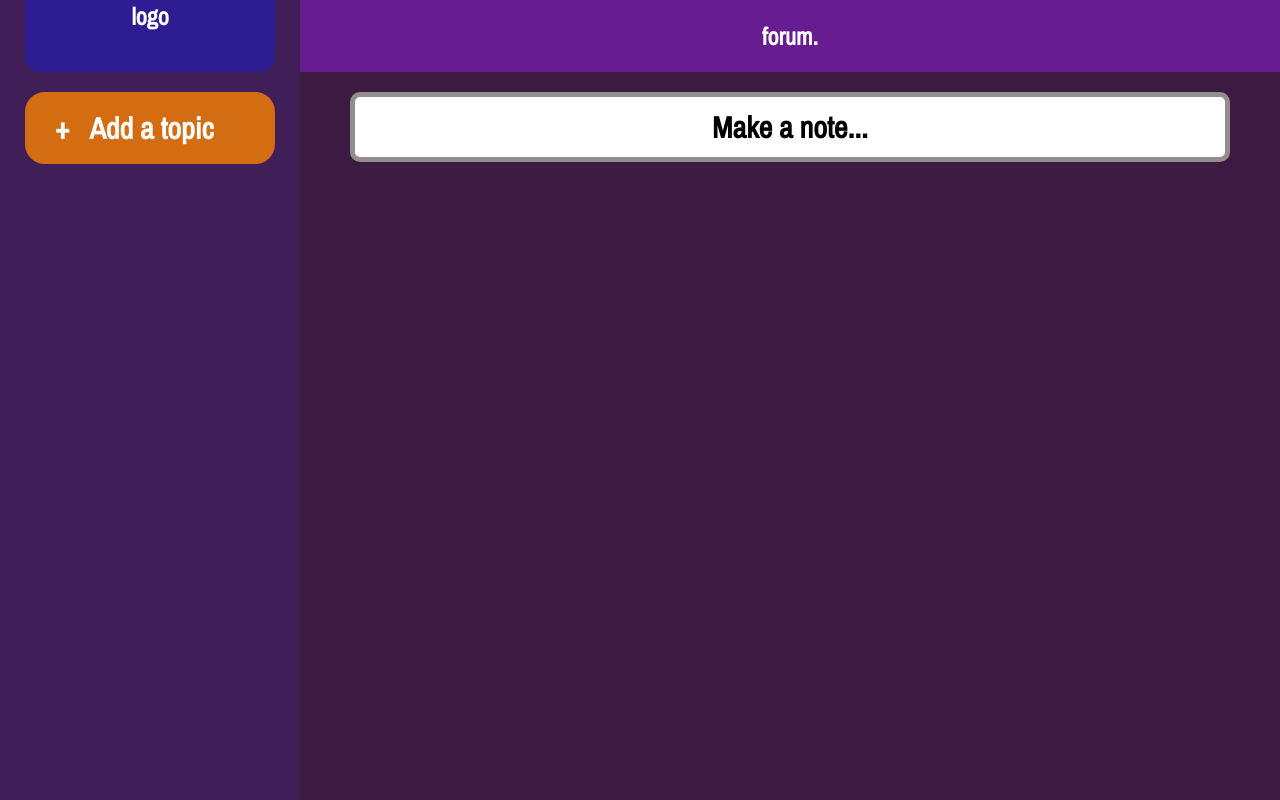
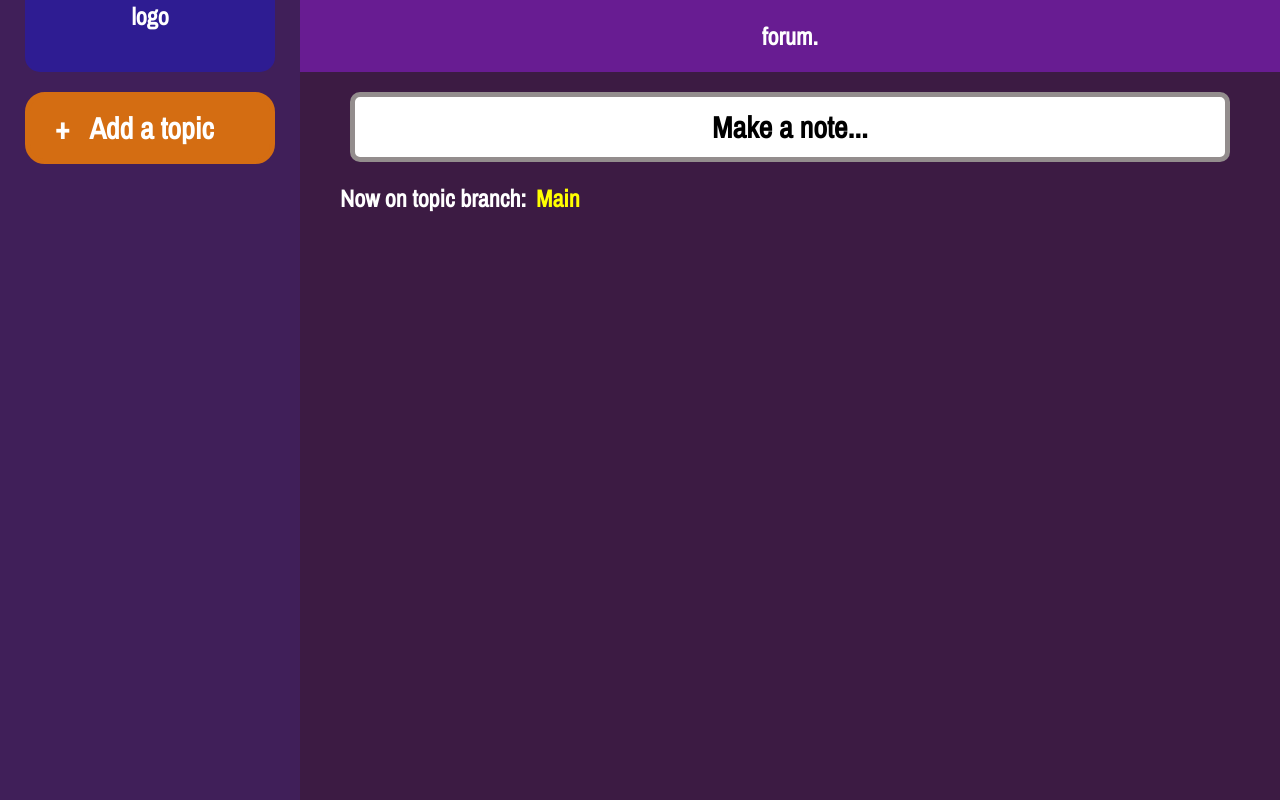
Before and after one commit to trimonuter/OKrecorder, a website: page index.html in a window 1280 px wide. Drawn offline with nearby package versions, Linux system fonts and the light colour scheme; no server answers.

Commit message:
added topic branch notifier that changes when a topic card is clicked

```diff
--- a/index.html
+++ b/index.html
@@ -77,6 +77,10 @@
             <h2>Make a note...</h2>
         </div>
 
+        <div id="branch-container">
+            <h2>Now on topic branch:</h2>
+            <h2 id="branch">Main</h2>
+        </div>
         <template id="post">
             <div class="user-post">
                 <div class="user-header">
--- a/script.js
+++ b/script.js
@@ -117,6 +117,7 @@ function appendNote(user, text) {
     main.append(clone);
 }
 
+const branchName = document.getElementById('branch');
 function refreshCards() {
     const cardList = document.querySelectorAll(".topic-card")
     cardList.forEach(card => {
@@ -129,6 +130,10 @@ function refreshCards() {
                         });
                         card.classList.add("card-clicked");
                         card.previousElementSibling.style.color = "white";
+
+                        const branch = card.querySelector('.topic-title').textContent;
+                        branchName.textContent = branch;
+
                     })
                 })
 }
--- a/style.css
+++ b/style.css
@@ -315,6 +315,22 @@ header h2 {
     font-size: 30px;
 }
 
+#branch-container {
+    margin-left: 40px;
+    display: flex;
+}
+
+#branch-container * {
+    margin-top: 0;
+    margin-bottom: 0;
+}
+
+#branch {
+    margin-left: 10px;
+
+    color: yellow;
+}
+
 .user-post {
     margin-top: 30px;
     margin-left: 40px;
```
Also changed, not shown: app.js (+16 -0 lines).
